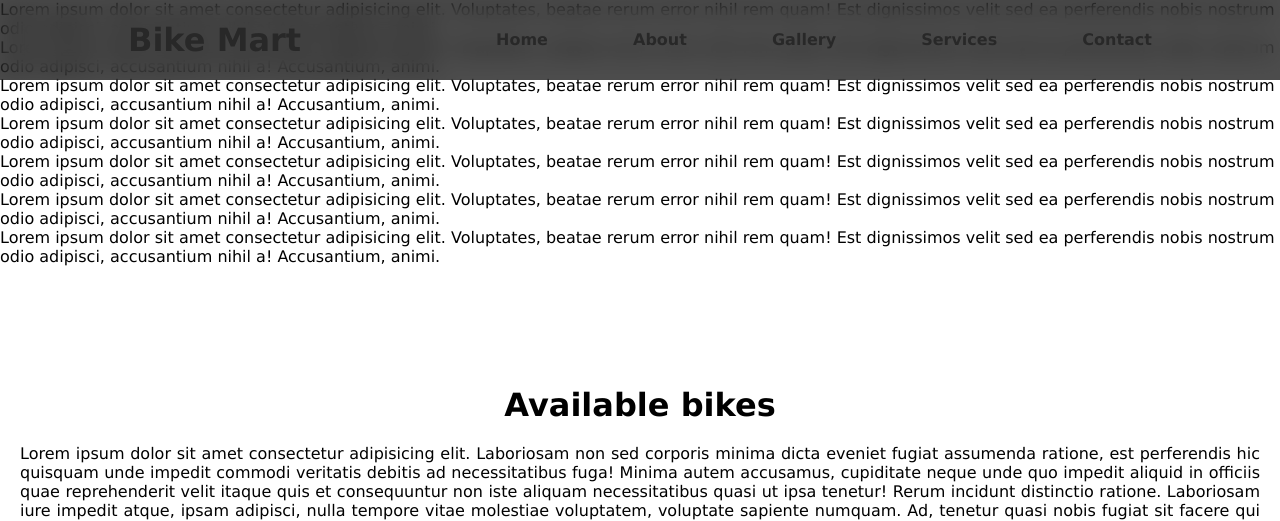
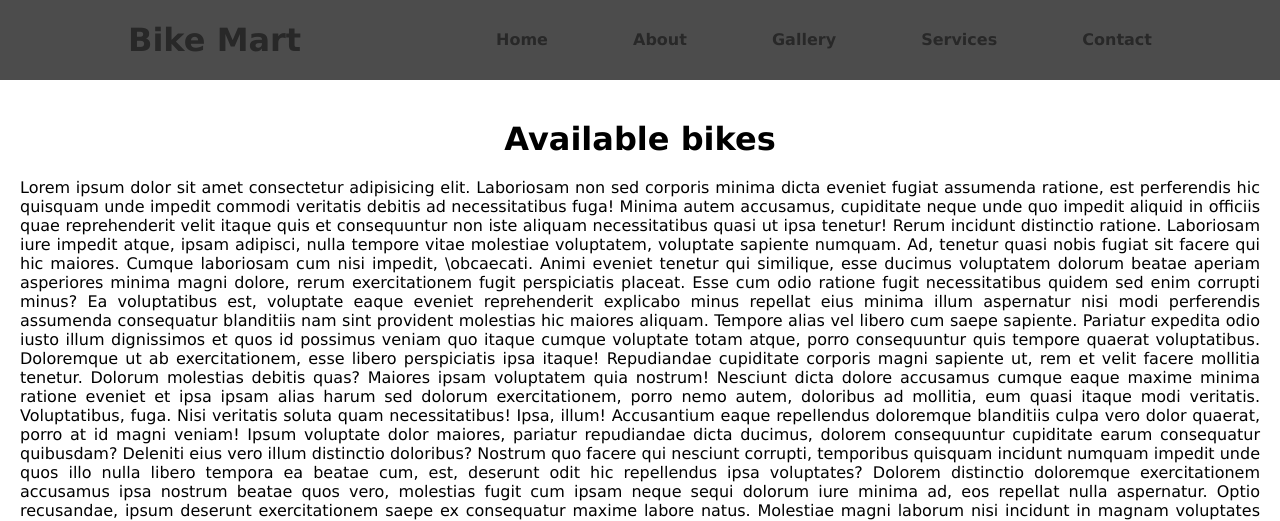
Before and after one commit to GracesonJ/bikemart-april25, a plain HTML site: page index.html in a window 1280 px wide. Shown: the top 521 px of the page. Drawn offline with Linux system fonts and the light colour scheme.

Commit message:
code updated version 3

```diff
--- a/index.html
+++ b/index.html
@@ -35,27 +35,6 @@
             <a href="">Contact</a>
         </nav>
     </header>
-    <div class="div">
-        <p>Lorem ipsum dolor sit amet consectetur adipisicing elit. Voluptates, beatae rerum error nihil rem quam! Est dignissimos velit sed ea perferendis nobis nostrum odio adipisci, accusantium nihil a! Accusantium, animi.</p>
-    </div>
-     <div class="div">
-        <p>Lorem ipsum dolor sit amet consectetur adipisicing elit. Voluptates, beatae rerum error nihil rem quam! Est dignissimos velit sed ea perferendis nobis nostrum odio adipisci, accusantium nihil a! Accusantium, animi.</p>
-    </div>
-     <div class="div">
-        <p>Lorem ipsum dolor sit amet consectetur adipisicing elit. Voluptates, beatae rerum error nihil rem quam! Est dignissimos velit sed ea perferendis nobis nostrum odio adipisci, accusantium nihil a! Accusantium, animi.</p>
-    </div>
-     <div class="div">
-        <p>Lorem ipsum dolor sit amet consectetur adipisicing elit. Voluptates, beatae rerum error nihil rem quam! Est dignissimos velit sed ea perferendis nobis nostrum odio adipisci, accusantium nihil a! Accusantium, animi.</p>
-    </div>
-     <div class="div">
-        <p>Lorem ipsum dolor sit amet consectetur adipisicing elit. Voluptates, beatae rerum error nihil rem quam! Est dignissimos velit sed ea perferendis nobis nostrum odio adipisci, accusantium nihil a! Accusantium, animi.</p>
-    </div>
-     <div class="div">
-        <p>Lorem ipsum dolor sit amet consectetur adipisicing elit. Voluptates, beatae rerum error nihil rem quam! Est dignissimos velit sed ea perferendis nobis nostrum odio adipisci, accusantium nihil a! Accusantium, animi.</p>
-    </div>
-     <div class="div">
-        <p>Lorem ipsum dolor sit amet consectetur adipisicing elit. Voluptates, beatae rerum error nihil rem quam! Est dignissimos velit sed ea perferendis nobis nostrum odio adipisci, accusantium nihil a! Accusantium, animi.</p>
-    </div>
 
     <div class="container">
         <div class="home">
```
Also changed, not shown: script.js (deleted).
